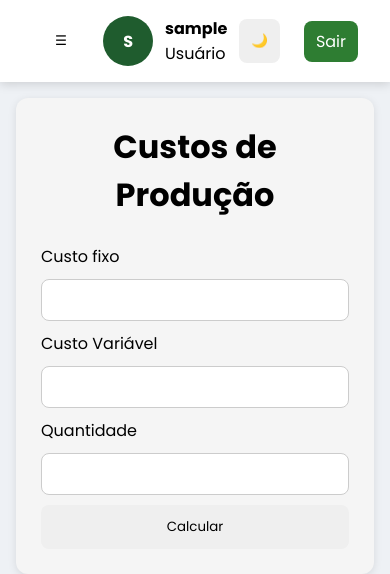
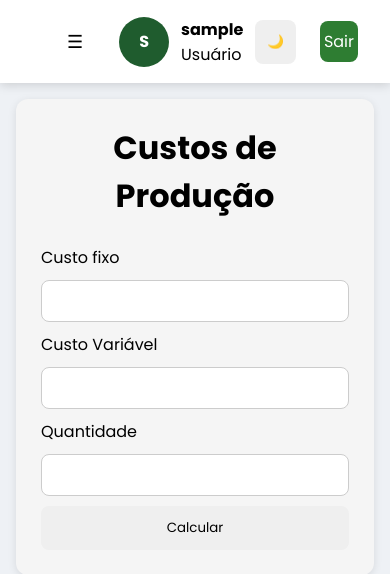
Before and after one commit to leandroklink/AgroCalc, a Flask app: page /custos in a window 390 px wide. Shown: the top 574 px of the page. Run offline with Flask 3, Linux system fonts and the light colour scheme; the visitor is signed in with stand-in values (Sample User, id 1); data that the repository does not hold is empty.

Commit message:
ajustando erro para nomes grande no menu superior no mobile

```diff
--- a/static/css/style.css
+++ b/static/css/style.css
@@ -552,6 +552,7 @@ body.dark-mode .menu-btn{
     background-color:white;
     display: none;
     color: black;
+    font-size: large;
 
 }
 
@@ -681,5 +682,8 @@ body.dark-mode .menu-btn{
     th,td {
         padding: 6px;
     }
+    .btn-sair{
+        padding: 8px 4px;
+    }
 
 }
--- a/templates/base.html
+++ b/templates/base.html
@@ -76,7 +76,7 @@
                 </div>
 
                 <div>
-                    <strong>{{ session.get('usuario_nome') }}</strong>
+                    <strong>{{ session.get('usuario_nome','')[:10] }}</strong>
                     <p>Usuário</p>
                 </div>
                     <button id="tema-btn"class = "tema-btn">
```
